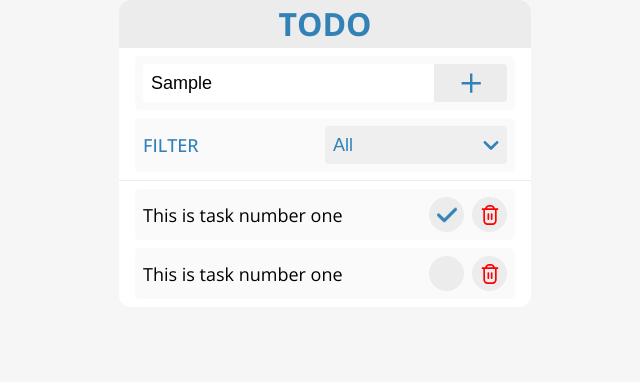
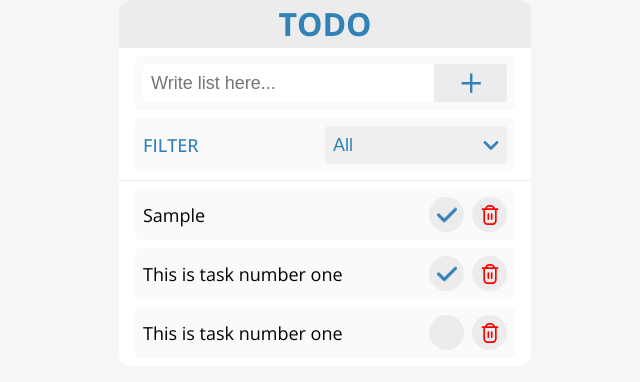
Before and after one commit to raihan-cse/todo-app, a React (Create React App) app: page / in a window 1280 px wide. Both pictures are taken after typing "Sample" into the empty fields and a click on the button 785 px from the left and 83 px from the top of the page. Shown: the top 382 px of the page, without its empty margins (315-955 px from the left). Built offline with nearby package versions, Linux system fonts and the light colour scheme.

Commit message:
item added to the list done

```diff
--- a/src/App.js
+++ b/src/App.js
@@ -5,6 +5,7 @@ import TodoList from './components/TodoList';
 
 function App() {
   const [inputText, setInputText] = useState('');
+  const [todos, setTodos] = useState([]);
   return (
     <div className="todo_app">
       <header>
@@ -13,8 +14,13 @@ function App() {
       <Form
         inputText={inputText}
         setInputText={setInputText}
+        todos={todos}
+        setTodos={setTodos}
       />
-      <TodoList />
+      <TodoList
+        todos={todos}
+        setTodos={setTodos}
+      />
     </div>
   );
 }
--- a/src/components/Form.js
+++ b/src/components/Form.js
@@ -1,13 +1,22 @@
 import React from 'react'
 import PlusIcon from '../assets/icons/plus.svg'
 
-function Form({ inputText, setInputText }) {
+function Form({ inputText, setInputText, todos, setTodos }) {
     const inputTextHandler = (e) => {
         setInputText(e.target.value)
     }
 
     const submitItemHandler = (e) => {
         e.preventDefault();
+        setTodos([
+            ...todos,
+            {
+                id: Math.random() * 100,
+                text: inputText,
+                completed: false
+            }
+        ]);
+        setInputText('');
     }
 
     return (
--- a/src/components/TodoList.js
+++ b/src/components/TodoList.js
@@ -2,9 +2,22 @@ import React from 'react'
 import CompleteIcon from '../assets/icons/check.png'
 import RemoveIcon from '../assets/icons/trash.svg'
 
-function TodoList() {
+function TodoList({ todos, setTodos }) {
     return (
         <div className='todo_wrapper'>
+            {
+                todos.map((todo, index) => (
+                    <div className="todo_item" key={index}>
+                        <p>{todo.text}</p>
+                        <button type='button' className='btn_status'>
+                            <img src={CompleteIcon} alt="icon" />
+                        </button>
+                        <button type='button' className='btn_remove'>
+                            <img src={RemoveIcon} alt="icon" />
+                        </button>
+                    </div>
+                ))
+            }
             <div className="todo_item">
                 <p>This is task number one</p>
                 <button type='button' className='btn_status'>
```
Lines whose indentation alone changed are shown as unchanged.
